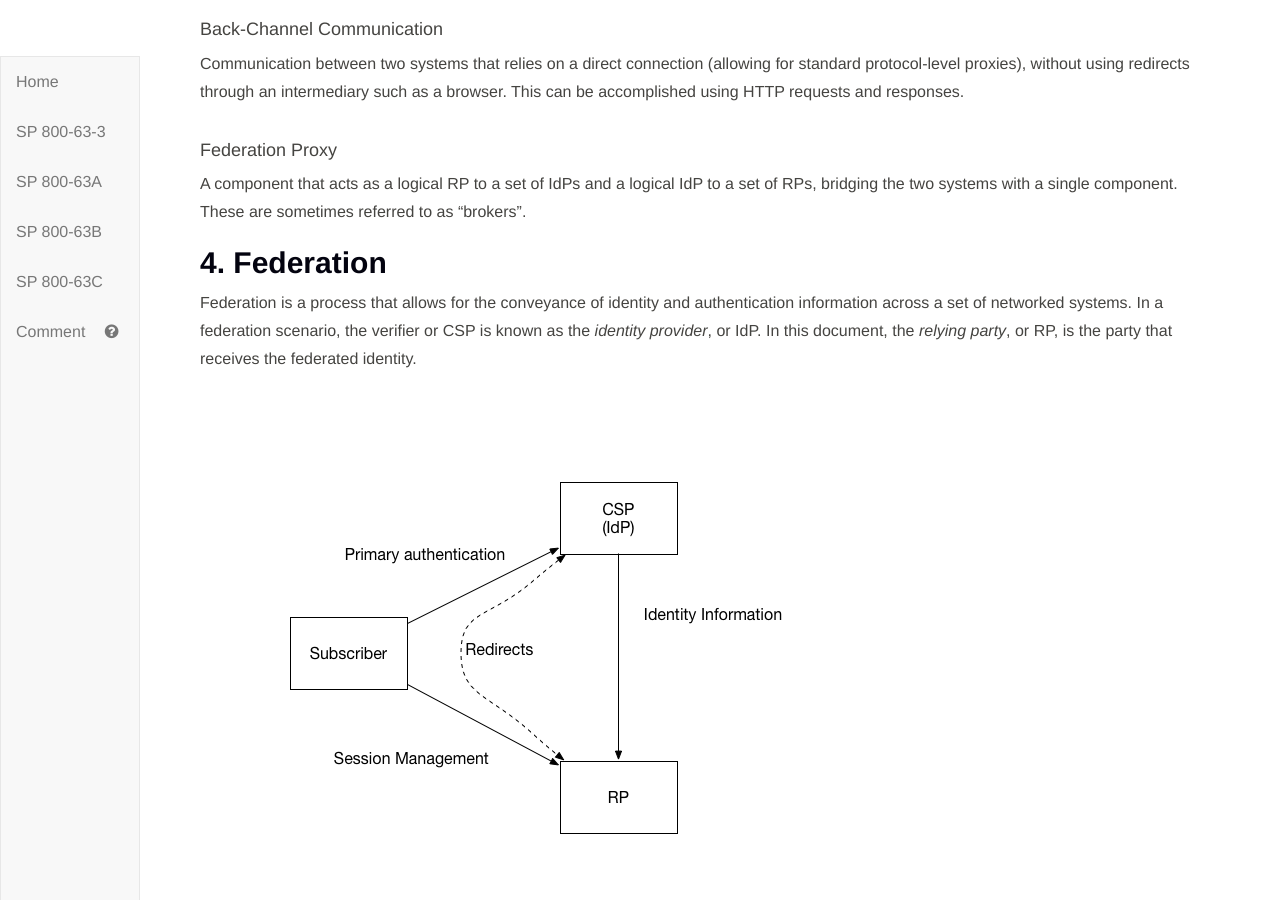
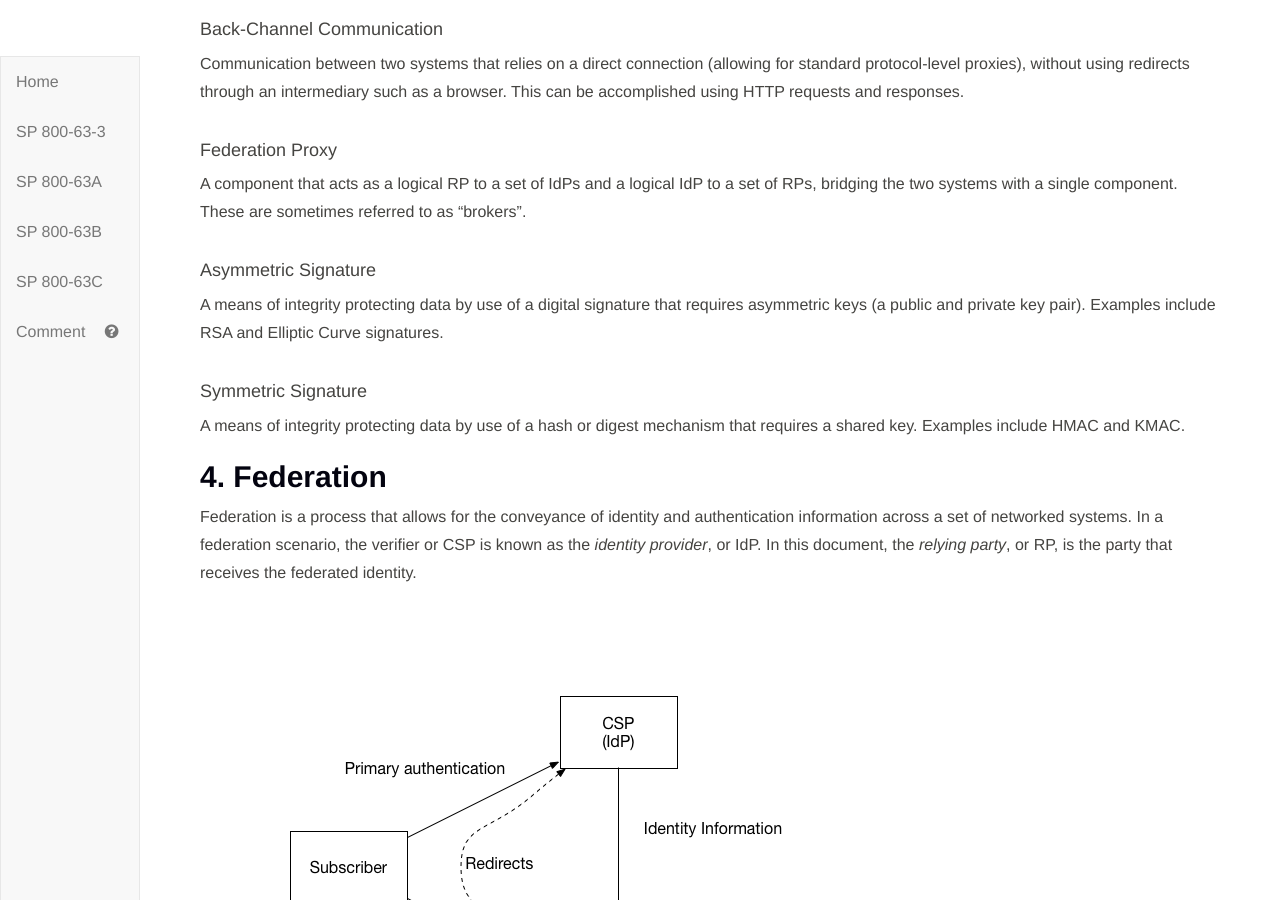
Before and after one commit to usnistgov/800-63-3, a Jekyll site: the page built from sp800-63c.md, in a window 1280 px wide and 900 px high, scrolled down 6418 px. Built offline with Jekyll 4.4.1, drawn with Linux system fonts in a browser that asks for light colours.

Commit message:
Defined symmetric and asymmetric signatures

```diff
--- a/sp800-63c/sec3_definitions.md
+++ b/sp800-63c/sec3_definitions.md
@@ -53,3 +53,9 @@
 
 #### Federation Proxy
 A component that acts as a logical RP to a set of IdPs and a logical IdP to a set of RPs, bridging the two systems with a single component. These are sometimes referred to as "brokers".
+
+#### Asymmetric Signature
+A means of integrity protecting data by use of a digital signature that requires asymmetric keys (a public and private key pair). Examples include RSA and Elliptic Curve signatures.
+
+#### Symmetric Signature
+A means of integrity protecting data by use of a hash or digest mechanism that requires a shared key. Examples include HMAC and KMAC.
```
